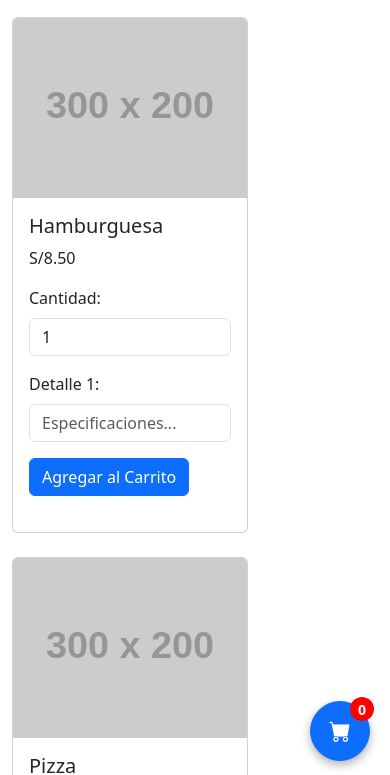
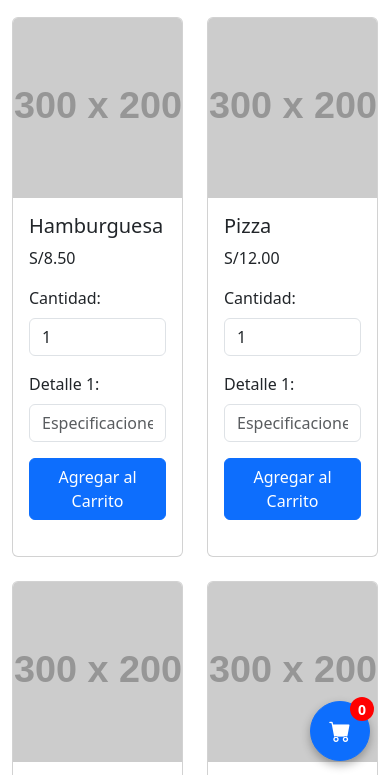
Before and after one commit to c4dhaniel/pos, a plain HTML site: page index.html in a window 390 px wide. Shown: the part 63-838 px from the top of the page. Drawn offline with nearby package versions, Linux system fonts and the light colour scheme; placeholder pictures from the web are drawn by us.

Commit message:
update mobile

```diff
--- a/index.html
+++ b/index.html
@@ -91,7 +91,7 @@
 
             filteredProducts.forEach(product => {
                 const productCard = document.createElement('div');
-                productCard.className = 'col-8 col-md-3 mb-4';
+                productCard.className = 'col-6 col-md-3 mb-4';
                 productCard.innerHTML = `
                     <div class="card product-card">
                         <img src="${product.image}" class="card-img-top" alt="${product.name}">
```
